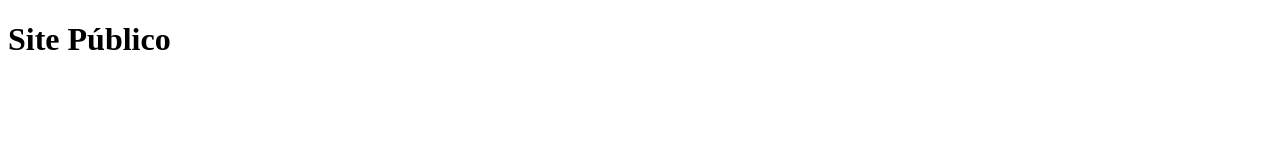
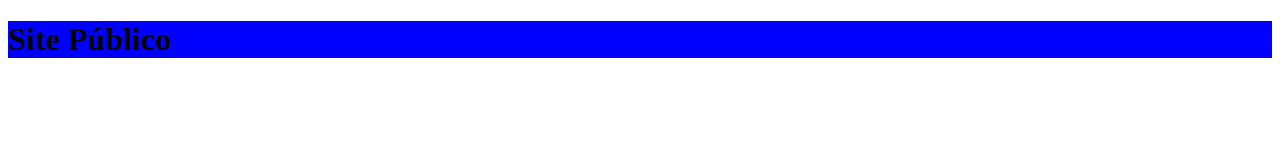
Before and after one commit to Henriquemcc/Aprendendo_Node.js_Essencial_-_Back_End_Moderno_com_Banco_de_Dados, a website: page public/index.html in a window 1280 px wide. Drawn offline with Linux system fonts and the light colour scheme.

Commit message:
Adicionando CSS á página estática

```diff
--- a/public/index.html
+++ b/public/index.html
@@ -4,6 +4,7 @@
     <meta charset="UTF-8">
     <meta name="viewport" content="width=device-width, initial-scale=1.0">
     <title>Site Público</title>
+    <link rel="stylesheet" href="style.css">
 </head>
 <body>
     <main>
--- /dev/null
+++ b/public/style.css
@@ -0,0 +1,3 @@
+main {
+    background-color: blue;
+}
```
